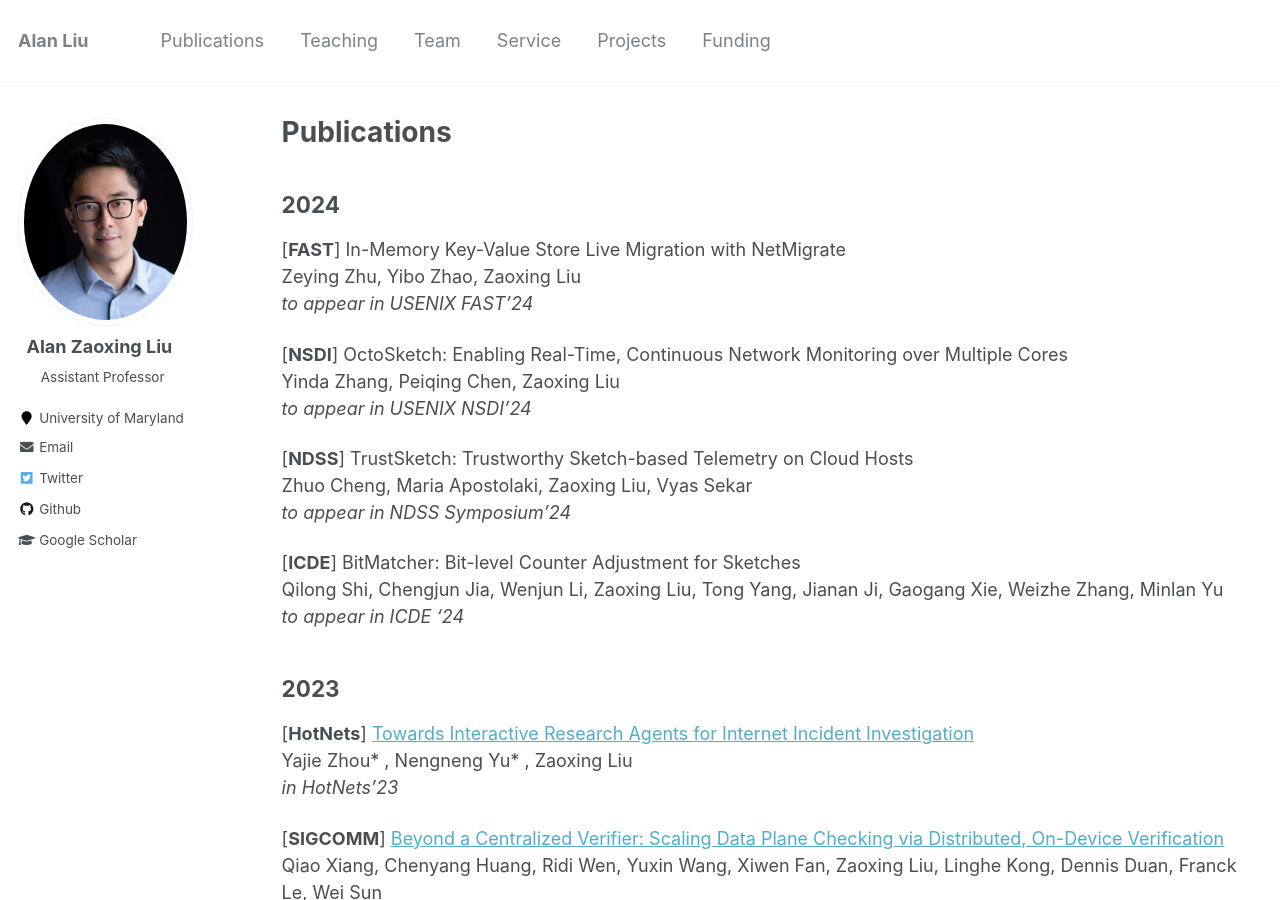
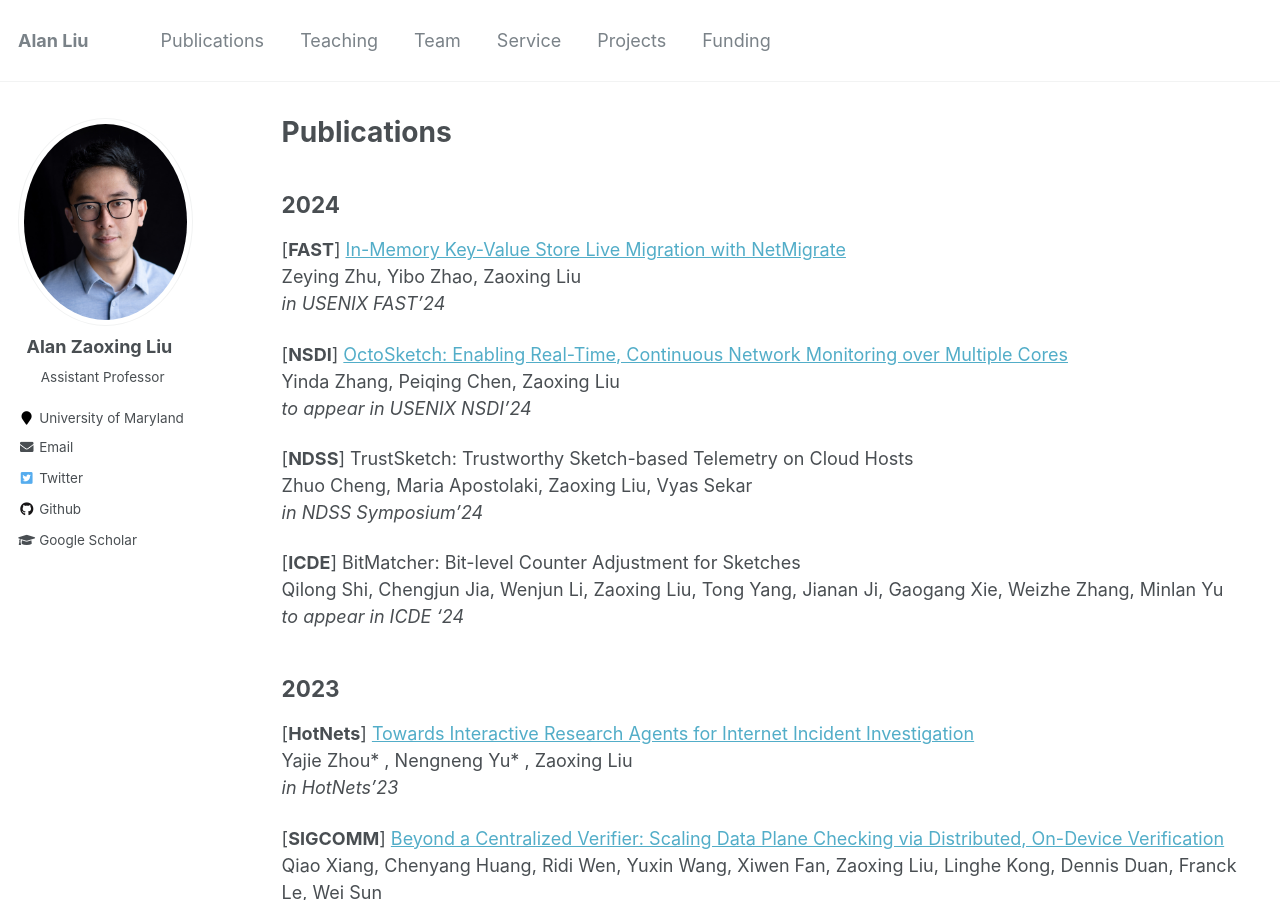
Before and after one commit to zaoxing/zaoxing.github.io, a Jekyll site: the page built from _pages/publications.md, in a window 1280 px wide and 900 px high. Built offline with Jekyll 4.4.1, drawn with Linux system fonts in a browser that asks for light colours; comment, search, counter and statistics services are not loaded.

Commit message:
update service

```diff
--- a/_pages/publications.md
+++ b/_pages/publications.md
@@ -7,17 +7,17 @@ author_profile: true
 
 2024
 ---
-[**FAST**] In-Memory Key-Value Store Live Migration with NetMigrate
+[**FAST**] [In-Memory Key-Value Store Live Migration with NetMigrate](/papers/2024/FAST24_NetMigrate.pdf)
 Zeying Zhu, Yibo Zhao, Zaoxing Liu
-*to appear in USENIX FAST'24*
+*in USENIX FAST'24*
 
-[**NSDI**] OctoSketch: Enabling Real-Time, Continuous Network Monitoring over Multiple Cores
+[**NSDI**] [OctoSketch: Enabling Real-Time, Continuous Network Monitoring over Multiple Cores](/papers/2024/NDSS24_TrustSketch.pdf)
 Yinda Zhang, Peiqing Chen, Zaoxing Liu
 *to appear in USENIX NSDI'24*
 
 [**NDSS**] TrustSketch: Trustworthy Sketch-based Telemetry on Cloud Hosts
 Zhuo Cheng, Maria Apostolaki, Zaoxing Liu, Vyas Sekar
-*to appear in NDSS Symposium'24*
+*in NDSS Symposium'24*
 
 [**ICDE**] BitMatcher: Bit-level Counter Adjustment for Sketches
 Qilong Shi, Chengjun Jia, Wenjun Li, Zaoxing Liu, Tong Yang, Jianan Ji, Gaogang Xie, Weizhe Zhang, Minlan Yu
```
Also changed, not shown: 2 other files.
